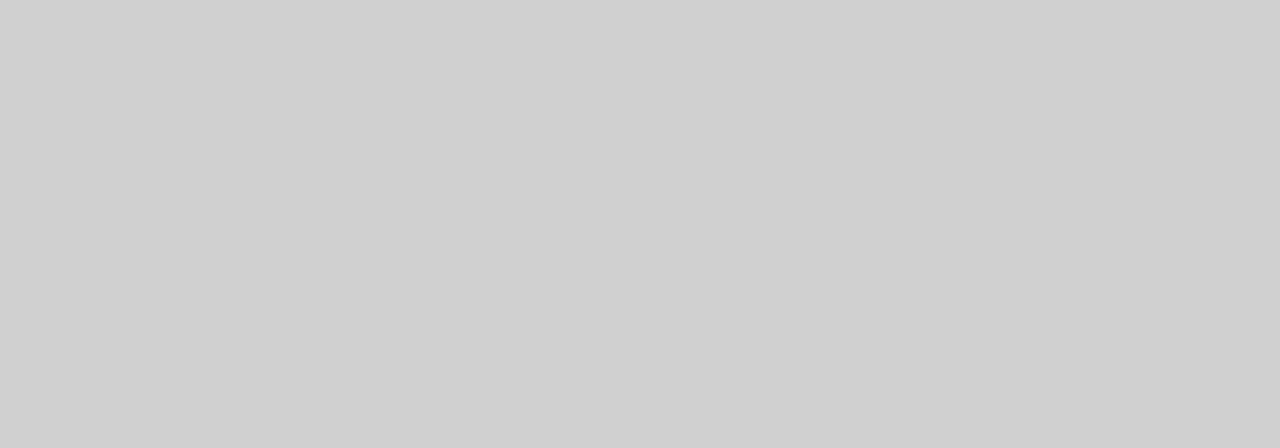
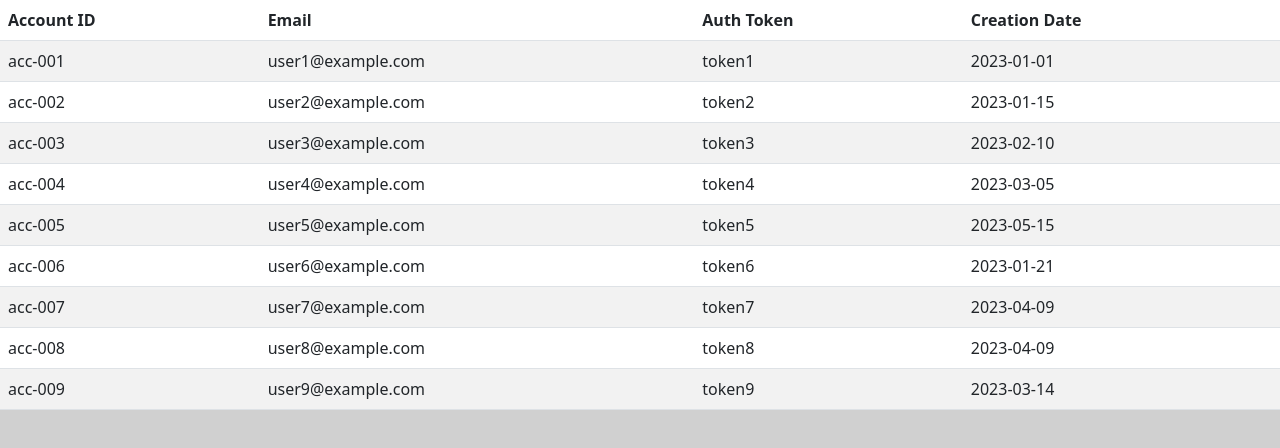
Before and after one commit to vadymfrlv/amazon, a React (Vite) app: page / in a window 1280 px wide. Shown: the top 448 px of the page. Built offline with nearby package versions, Linux system fonts and the light colour scheme.

Commit message:
feat: accounts table
Added accounts table. Also created routes for table and connected bootstrap cdn for styling.

```diff
--- a/index.html
+++ b/index.html
@@ -4,6 +4,12 @@
     <meta charset="UTF-8" />
     <link rel="icon" type="image/svg+xml" href="/vite.svg" />
     <meta name="viewport" content="width=device-width, initial-scale=1.0" />
+    <link
+      rel="stylesheet"
+      href="https://cdn.jsdelivr.net/npm/bootstrap@5.3.0/dist/css/bootstrap.min.css"
+      integrity="sha384-9ndCyUaIbzAi2FUVXJi0CjmCapSmO7SnpJef0486qhLnuZ2cdeRhO02iuK6FUUVM"
+      crossorigin="anonymous"
+    />
     <title>Amazon Tables</title>
   </head>
   <body>
--- a/src/App.tsx
+++ b/src/App.tsx
@@ -1,5 +1,18 @@
+import { Routes, Route, Navigate } from 'react-router-dom';
+
+import { AccountsTable } from 'components/AccountsTable/AccountsTable';
+import { ProfilesTable } from 'components/ProfilesTable/ProfilesTable';
+import { CampaignsTable } from 'components/CampaignsTable/CampaignsTable';
+
 function App() {
-  return <></>;
+  return (
+    <Routes>
+      <Route path="/" element={<AccountsTable />} />
+      <Route path="profiles/:accountId" element={<ProfilesTable />} />
+      <Route path="campaigns/:profileId" element={<CampaignsTable />} />
+      <Route path="*" element={<Navigate to="/" />} />
+    </Routes>
+  );
 }
 
 export default App;
--- /dev/null
+++ b/src/components/AccountsTable/AccountsTable.tsx
@@ -0,0 +1,35 @@
+import { useNavigate } from 'react-router-dom';
+import { Table } from 'react-bootstrap';
+
+import { accountsData } from 'mock/accounts';
+
+export const AccountsTable = () => {
+  const navigate = useNavigate();
+
+  const onRowClick = (accountId: string) => {
+    navigate(`/profiles/${accountId}`);
+  };
+
+  return (
+    <Table striped hover>
+      <thead>
+        <tr>
+          <th>Account ID</th>
+          <th>Email</th>
+          <th>Auth Token</th>
+          <th>Creation Date</th>
+        </tr>
+      </thead>
+      <tbody>
+        {accountsData.map(account => (
+          <tr key={account.accountId} onClick={() => onRowClick(account.accountId)}>
+            <td>{account.accountId}</td>
+            <td>{account.email}</td>
+            <td>{account.authToken}</td>
+            <td>{account.creationDate}</td>
+          </tr>
+        ))}
+      </tbody>
+    </Table>
+  );
+};
```
